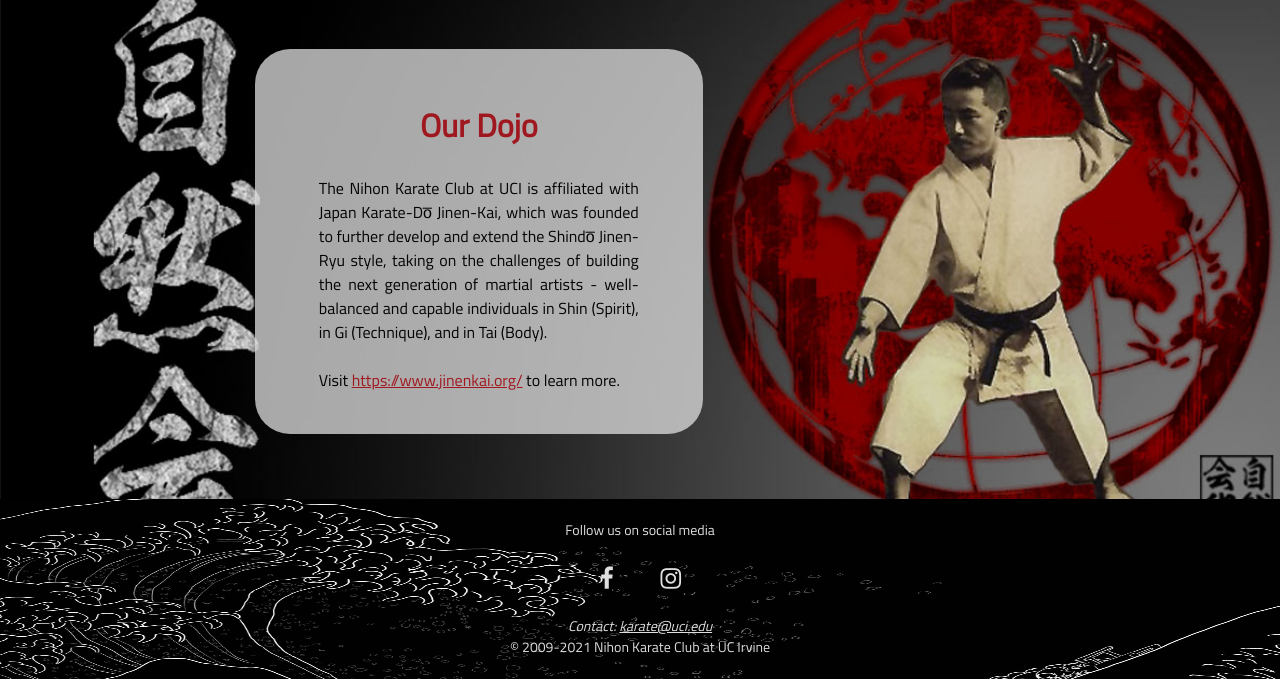
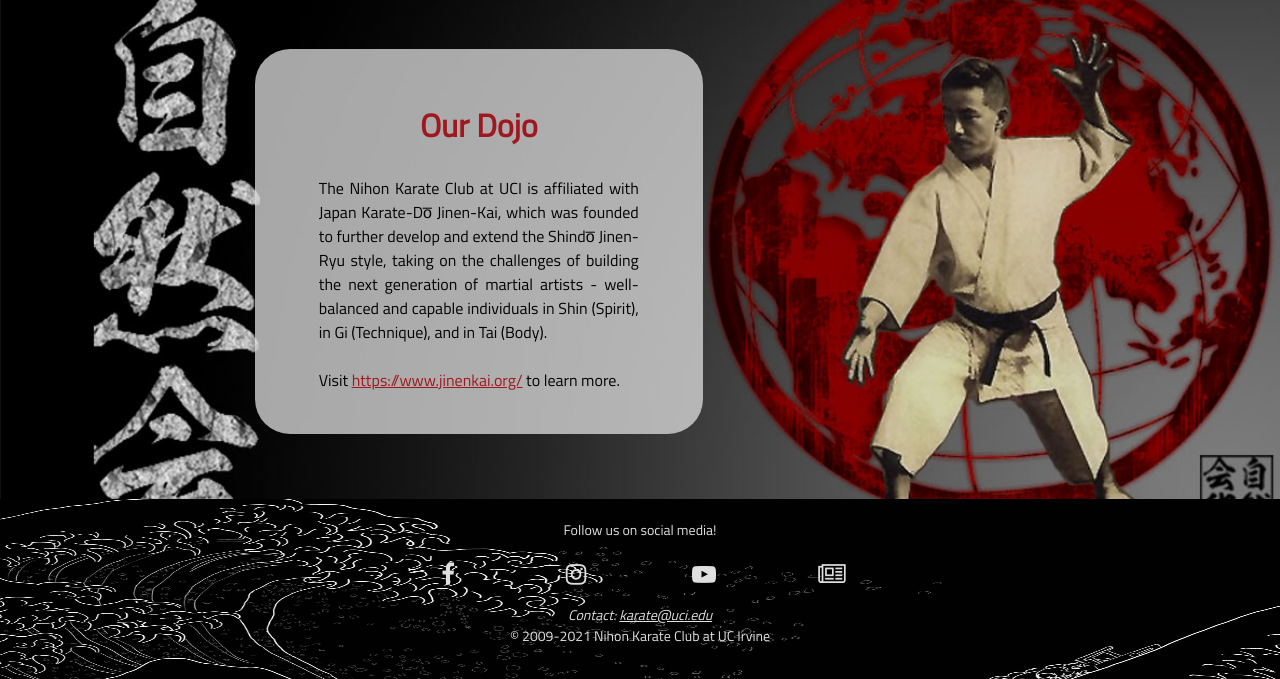
Before and after one commit to nihonkarateuci/nihonkarateuci.github.io, a PHP site: page / in a window 1280 px wide. Shown: the part 3176-3855 px from the top of the page. Run offline with PHP 8.4, Linux system fonts and the light colour scheme.

Commit message:
Add Youtube and mailing list to social media icons

```diff
--- a/index.html
+++ b/index.html
@@ -176,7 +176,7 @@
         </main>
         <footer>
             <div class="footer-content">
-                <span>Follow us on social media</span>
+                <span>Follow us on social media!</span>
                 <div class="social-media">
                     <div class="social-media-wrapper">
                         <a class="social-media-icon" href="https://www.facebook.com/groups/nihonkarateuci/" target="_blank" title="Like our Facebook page">
@@ -184,6 +184,12 @@
                         </a>
                         <a class="social-media-icon" href="https://www.instagram.com/nihonkarateuci/" target="_blank" title="Follow us on Instagram">
                             <i class="fa fa-instagram" aria-hidden="true"></i>
+                        </a>
+                        <a class="social-media-icon" href="https://www.youtube.com/channel/UCTyISeXgaeWJTH6V3rt9aYA" target="_blank" title="Subscribe to our Youtube Channel">
+                            <i class="fa fa-youtube-play" aria-hidden="true"></i>
+                        </a>
+                        <a class="social-media-icon" href="http://newsletter.nihonkarateuci.com" target="_blank" title="Subscribe to our Newsletter">
+                            <i class="fa fa-newspaper-o" aria-hidden="true"></i>
                         </a>
                     </div>
                 </div>
--- a/styles/index.css
+++ b/styles/index.css
@@ -553,8 +553,8 @@ footer {
 .social-media {
     display: table;
     width: 100%;
-    margin-top: 20px;
-    margin-bottom: 15px;
+    margin-top: 1rem;
+    margin-bottom: 0.5rem;
 }
 
 .social-media-wrapper {
@@ -587,9 +587,9 @@ footer {
     }
 
     .social-media {
-        margin-left: 45vw;
-        margin-right: 45vw;
-        width: 10vw;
+        margin-left: 30%;
+        margin-right: 30%;
+        width: 40%;
     }
 
     .social-media-icon {
@@ -612,9 +612,9 @@ footer {
     }
 
     .social-media {
-        margin-left: 35vw;
-        margin-right: 35vw;
-        width: 30vw;
+        margin-left: 25%;
+        margin-right: 25%;
+        width: 50%;
     }
 
     .social-media-icon {
```
Also changed, not shown: about.html (+7 -1 lines), gallery.html (+7 -1 lines), history.html (+7 -1 lines), join.html (+7 -1 lines).
